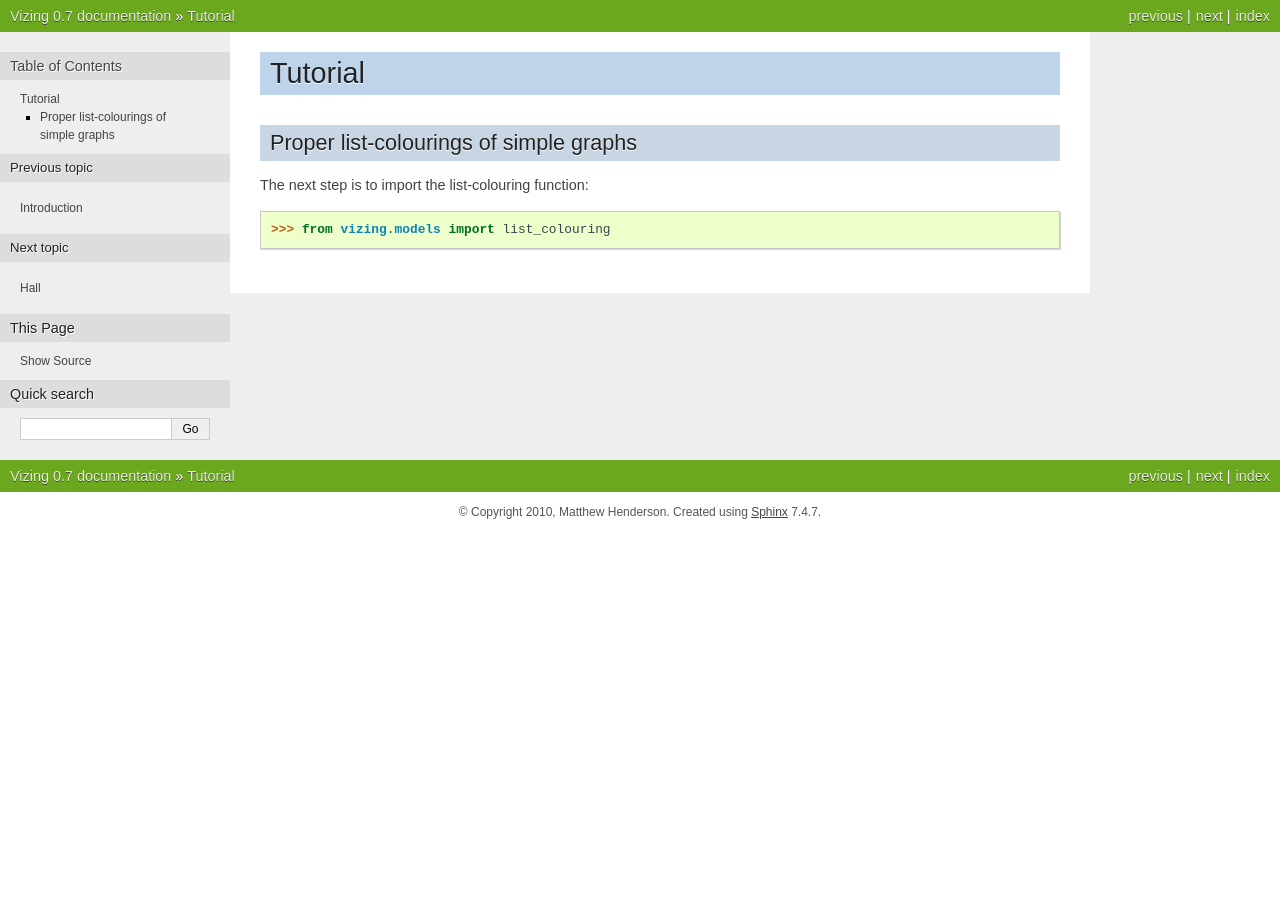
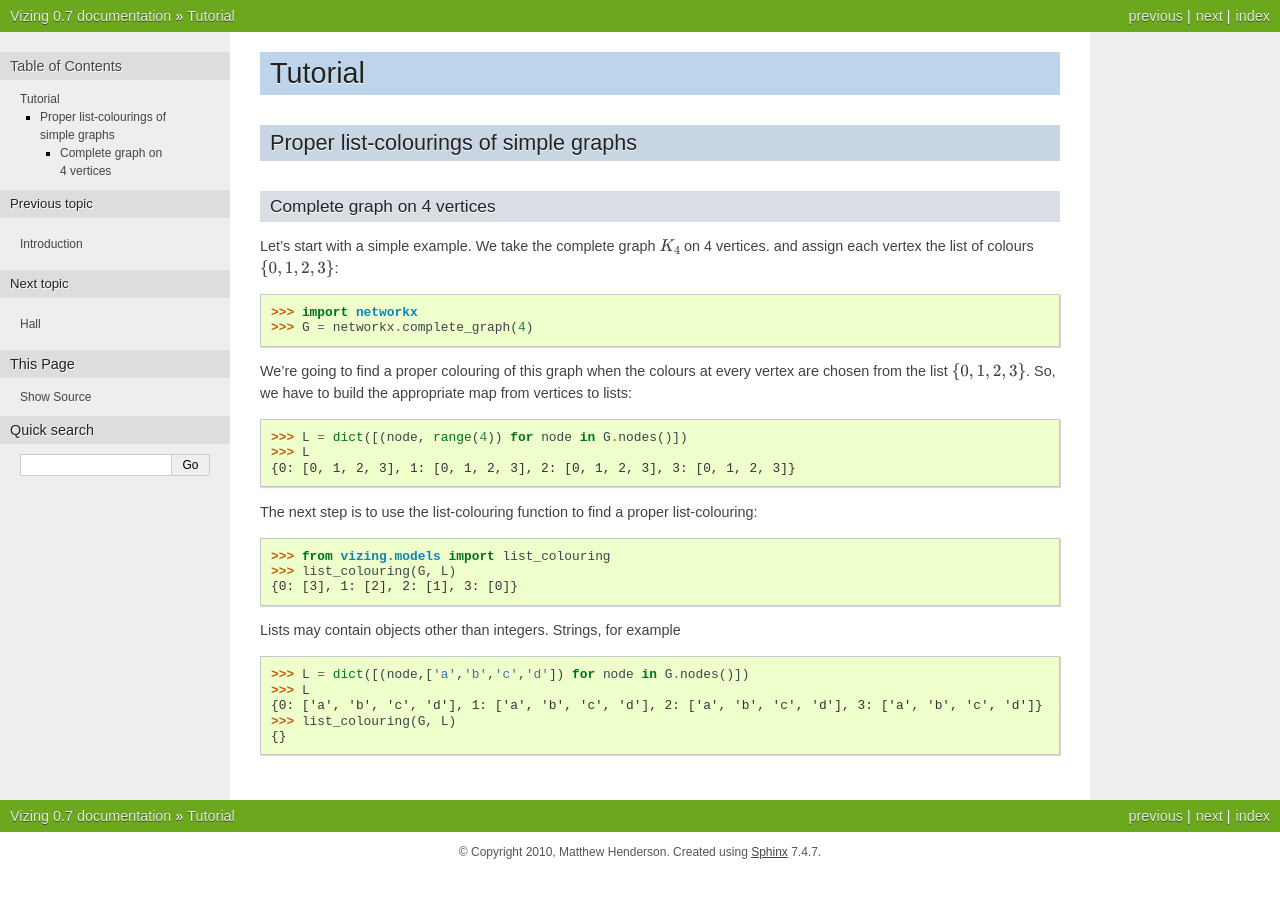
Before and after one commit to MHenderson/vizing, a Sphinx documentation site: the page built from docs/source/tutorial.rst, in a window 1280 px wide. Built offline with Sphinx 7.4.7, drawn with Linux system fonts in a browser that asks for light colours; formulas are drawn with MathJax 3.

Commit message:
Extended testing. More tutorial.

```diff
--- a/docs/source/conf.py
+++ b/docs/source/conf.py
@@ -26,7 +26,7 @@
 
 # Add any Sphinx extension module names here, as strings. They can be extensions
 # coming with Sphinx (named 'sphinx.ext.*') or your custom ones.
-extensions = ['sphinx.ext.autodoc']
+extensions = ['sphinx.ext.autodoc', 'sphinx.ext.pngmath']
 
 # Add any paths that contain templates here, relative to this directory.
 templates_path = ['_templates']
--- a/docs/source/tutorial.rst
+++ b/docs/source/tutorial.rst
@@ -6,6 +6,34 @@ Tutorial
 Proper list-colourings of simple graphs
 ---------------------------------------
 
-The next step is to import the list-colouring function::
+Complete graph on 4 vertices
+^^^^^^^^^^^^^^^^^^^^^^^^^^^^
+
+Let's start with a simple example. We take the complete graph :math:`K_{4}`
+on 4 vertices. and assign each vertex the list of colours :math:`\{0,1,2,3\}`::
+
+    >>> import networkx
+    >>> G = networkx.complete_graph(4)
+
+We're going to find a proper colouring of this graph when the colours at every
+vertex are chosen from the list :math:`\{0,1,2,3\}`. So, we have to build the
+appropriate map from vertices to lists::
+
+    >>> L = dict([(node, range(4)) for node in G.nodes()])
+    >>> L
+    {0: [0, 1, 2, 3], 1: [0, 1, 2, 3], 2: [0, 1, 2, 3], 3: [0, 1, 2, 3]}
+
+The next step is to use the list-colouring function to find a proper
+list-colouring::
 
     >>> from vizing.models import list_colouring
+    >>> list_colouring(G, L)
+    {0: [3], 1: [2], 2: [1], 3: [0]}
+
+Lists may contain objects other than integers. Strings, for example ::
+
+    >>> L = dict([(node,['a','b','c','d']) for node in G.nodes()])
+    >>> L
+    {0: ['a', 'b', 'c', 'd'], 1: ['a', 'b', 'c', 'd'], 2: ['a', 'b', 'c', 'd'], 3: ['a', 'b', 'c', 'd']}
+    >>> list_colouring(G, L)
+    {}
```
Also changed, not shown: docs/source/index.rst (+11 -7 lines), 3 other files.
